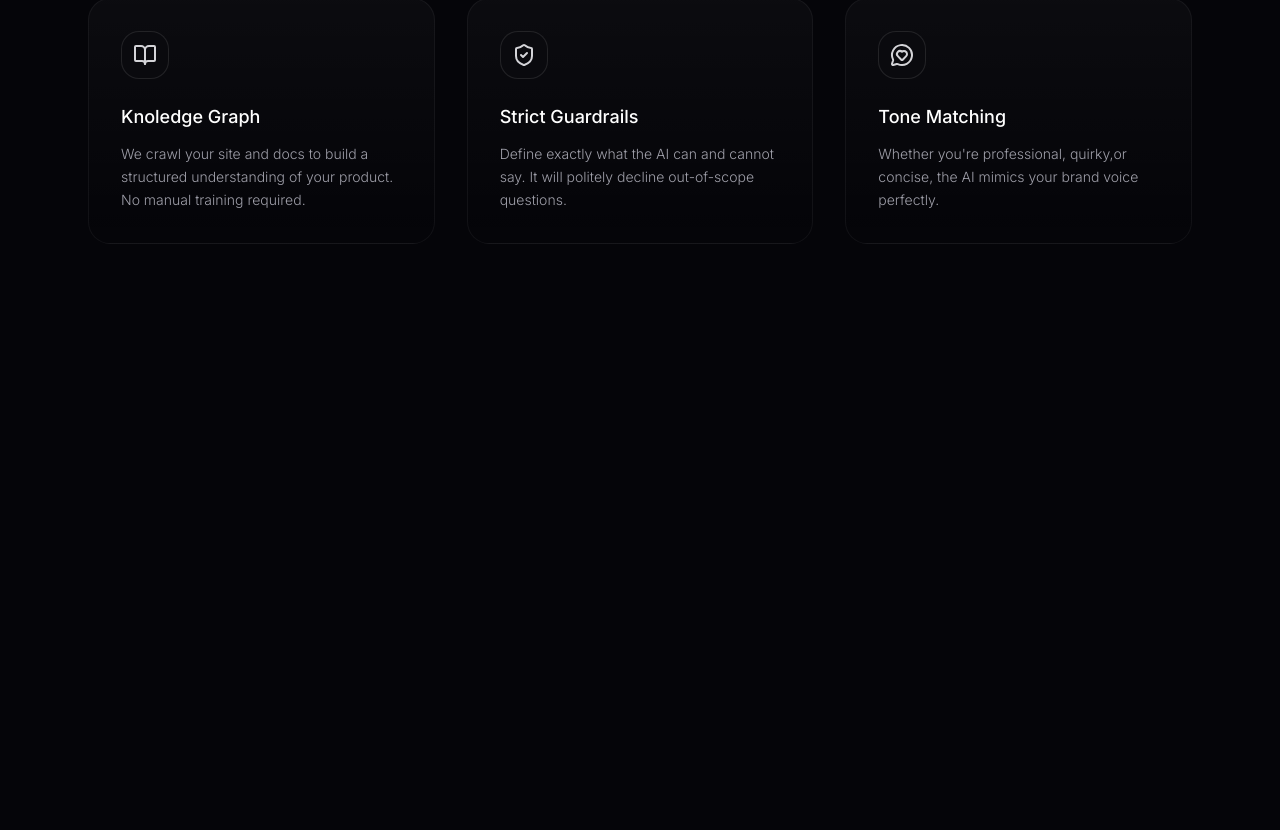
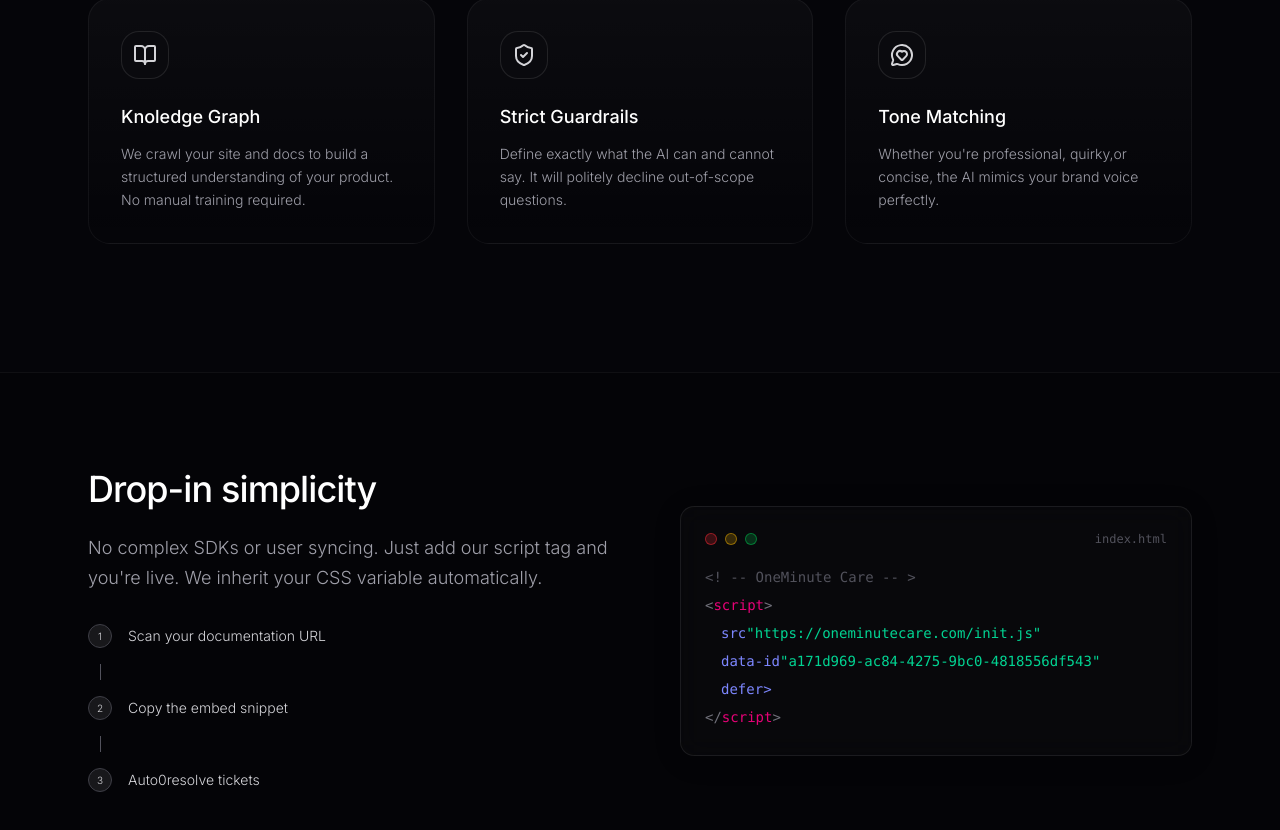
Before and after one commit to AsifAhmedSahil/OneMinute-Care-Customer-support-resolved-in-one-minute, a Next.js app: page / in a window 1280 px wide. Shown: the part 1894-2724 px from the top of the page. Before the commit the page ends 2266 px from the top, so only its background shows below. Built offline with nearby package versions, Linux system fonts and the light colour scheme.

Commit message:
integration:

```diff
--- a/app/page.tsx
+++ b/app/page.tsx
@@ -1,5 +1,6 @@
 import Features from '@/components/landing/features'
 import Hero from '@/components/landing/hero'
+import Integration from '@/components/landing/integration'
 import Navbar from '@/components/landing/nav'
 import SocialProof from '@/components/landing/social'
 import React from 'react'
@@ -11,6 +12,7 @@
       <Hero/>
       <SocialProof/>
       <Features/>
+      <Integration/>
 
     </div>
   )
--- /dev/null
+++ b/components/landing/integration/index.tsx
@@ -0,0 +1,101 @@
+import React from "react";
+
+const Integration = () => {
+  return (
+    <section
+      id="how-it-works"
+      className="py-24 border-t border-white/5 bg-black/20"
+    >
+      <div className="max-w-6xl mx-auto px-6 flex flex-col md:flex-row items-center gap-16">
+        <div className="flex-1">
+          <h2 className="text-3xl md:text-4xl font-medium text-white tracking-tight mb-6">
+            Drop-in simplicity
+          </h2>
+          <p className="text-lg text-zinc-400 font-light mb-8 leading-relaxed">
+            No complex SDKs or user syncing. Just add our script tag and
+            you&apos;re live. We inherit your CSS variable automatically.
+          </p>
+
+          <div className="flex flex-col gap-4">
+            <div className="flex items-center gap-4 text-sm text-zinc-300 font-light">
+              <div className="w-6 h-6 rounded-full bg-zinc-900 border border-zinc-700 flex items-center justify-center text-[10px] text-zinc-300">
+                1
+              </div>
+              Scan your documentation URL
+            </div>
+
+            <div className="w-px h-4 ml-3 bg-zinc-600"></div>
+            <div className="flex items-center gap-4 text-sm text-zinc-300 font-light">
+              <div className="w-6 h-6 rounded-full bg-zinc-900 border border-zinc-700 flex items-center justify-center text-[10px] text-zinc-300">
+                2
+              </div>
+              Copy the embed snippet
+            </div>
+
+            <div className="w-px h-4 ml-3 bg-zinc-600"></div>
+            <div className="flex items-center gap-4 text-sm text-zinc-300 font-light">
+              <div className="w-6 h-6 rounded-full bg-zinc-900 border border-zinc-700 flex items-center justify-center text-[10px] text-zinc-300">
+                3
+              </div>
+              Auto0resolve tickets
+            </div>
+
+
+          </div>
+        </div>
+        <div className="flex-1 w-full max-w-lg">
+            <div className="glass-card rounded-xl p-6 relative">
+                <div className="flex items-center justify-between mb-4">
+                    <div className="flex gap-2">
+                        <div className="w-3 h-3 rounded-full bg-red-500/20 border border-red-500/50 "></div>
+                        <div className="w-3 h-3 rounded-full bg-yellow-500/20 border border-yellow-500/50 "></div>
+                        <div className="w-3 h-3 rounded-full bg-green-500/20 border border-green-500/50 "></div>
+
+                    </div>
+                    <span className="text-xs text-zinc-600 font-mono">
+                        index.html
+                    </span>
+
+                </div>
+
+                <div className="font-mono text-xs md:text-sm leading-7 text-zinc-500">
+                    <div className="text-zinc-600">
+                        &lt;! -- OneMinute Care -- &gt;
+
+                    </div>
+                    <div>
+                         &lt;<span className="text-pink-600">script</span>&gt;
+
+                    </div>
+                    <div className="pl-4">
+                        <span className="text-indigo-400">src</span>
+                        <span className="text-emerald-400">
+                            &quot;https://oneminutecare.com/init.js&quot;
+                        </span>
+
+                    </div>
+                    <div className="pl-4">
+                        <span className="text-indigo-400">data-id</span>
+                        <span className="text-emerald-400">
+                            &quot;a171d969-ac84-4275-9bc0-4818556df543&quot;
+                        </span>
+                        <br />
+                        <span className="text-indigo-400">defer&gt;</span>
+
+                    </div>
+                    <div>
+                         &lt;/<span className="text-pink-600">script</span>&gt;
+
+                    </div>
+
+                </div>
+
+            </div>
+
+        </div>
+      </div>
+    </section>
+  );
+};
+
+export default Integration;
```
